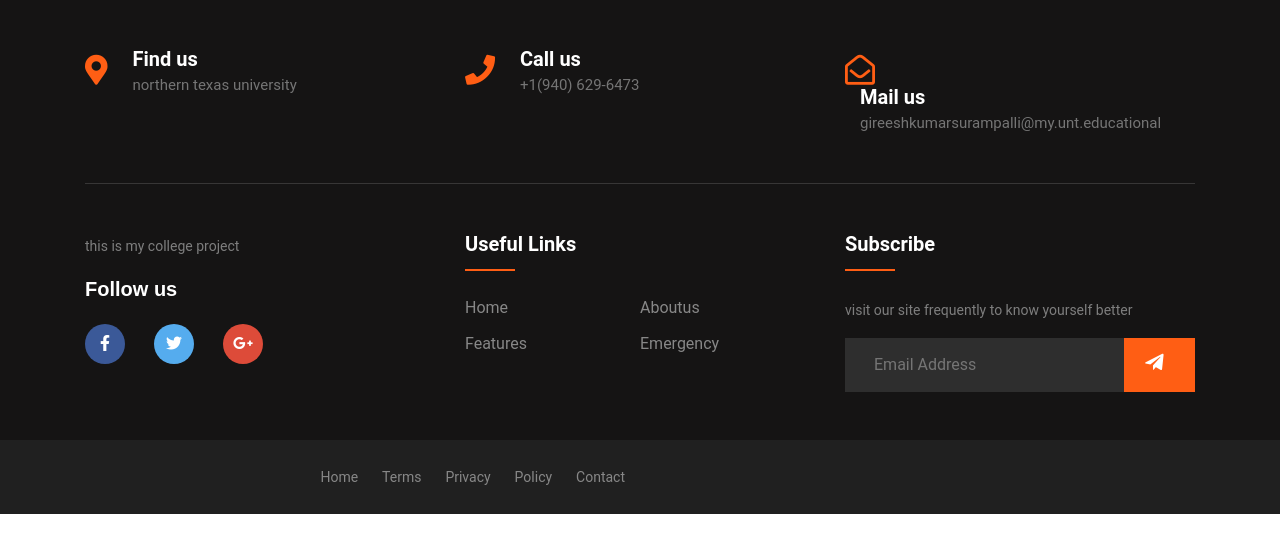
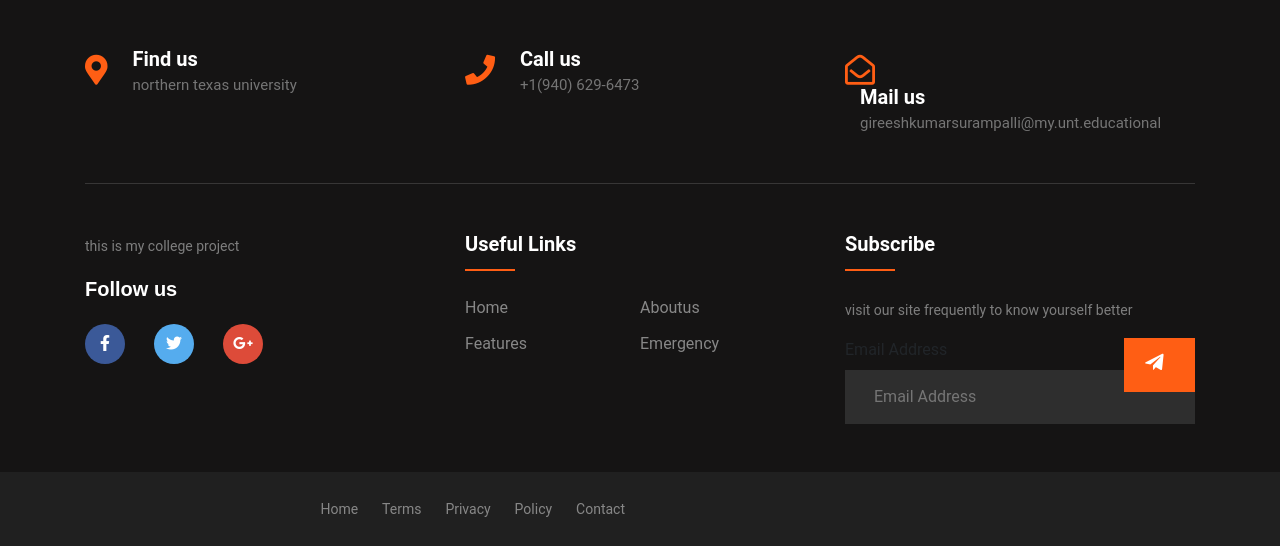
Before and after one commit to vijaykumarmokka/mentalhealth, a Flask app: page /admin in a window 1280 px wide. Shown: the part 575-1121 px from the top of the page. Before the commit the page ends 1089 px from the top, so only its background shows below. Run offline with Flask 3, Linux system fonts and the light colour scheme; the visitor is signed in with stand-in values (Sample User, id 1); data comes from the database, SQL or seed files in the repository; parts of the project's set-up code (start-up, migrations or seed data) failed here and were passed over; some libraries are stand-ins or nearby versions.

Commit message:
Update base.html

```diff
--- a/app/templates/base.html
+++ b/app/templates/base.html
@@ -428,9 +428,13 @@
                             </div>
                             <div class="subscribe-form">
                                 <form action="#" aria-label="Subscription Form">
-                                    <input type="text" placeholder="Email Address">
-                                    <button><i class="fab fa-telegram-plane"></i></button>
-                                </form>
+  <label for="email">Email Address</label>
+  <input type="text" id="email" name="email" placeholder="Email Address" aria-label="Email Address" required>
+
+  <button type="submit" aria-label="Send">
+    <i class="fab fa-telegram-plane"></i>
+  </button>
+</form>
                             </div>
                         </div>
                     </div>
```
